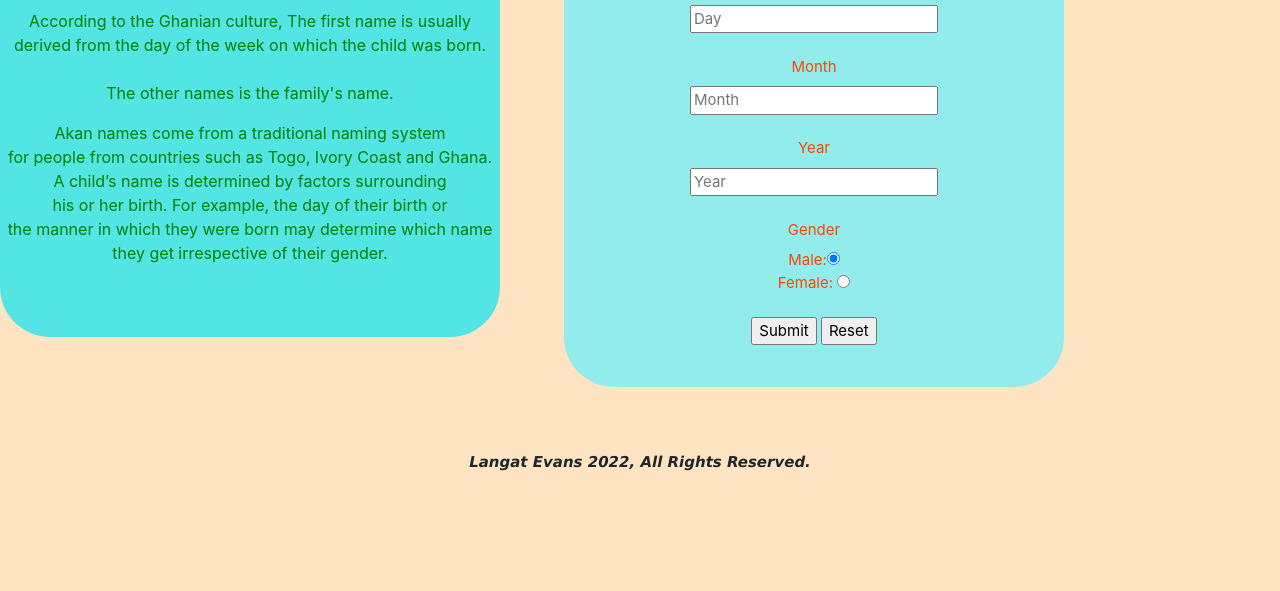
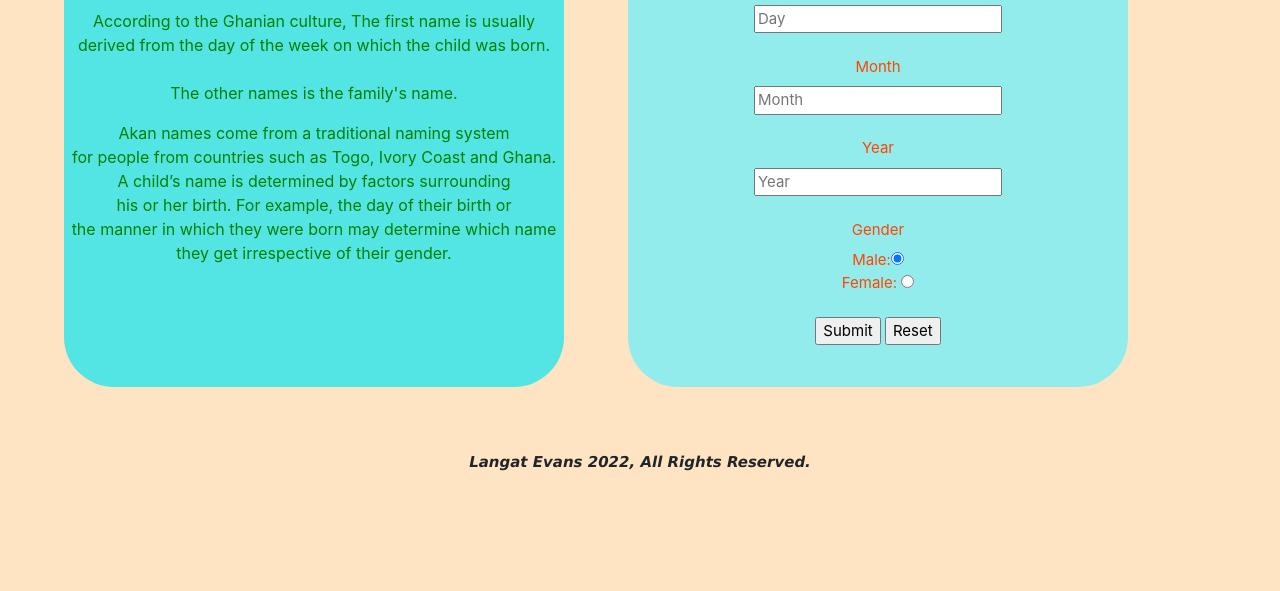
Before and after one commit to Langat20/Akan-Naming, a plain HTML site: page index.html in a window 1280 px wide. Shown: the part 209-800 px from the top of the page. Drawn offline with nearby package versions, Linux system fonts and the light colour scheme.

Commit message:
add more style

```diff
--- a/css/index.css
+++ b/css/index.css
@@ -4,13 +4,12 @@ body {
 
 .content {
     background-color: rgb(83, 228, 228);
-    height: 400px;
+    height: 450px;
     width: 500px;
-    /* margin: 70px 0px 30px 200px; */
     border-radius: 50px 50px 50px 50px;
     text-align: center;
     color: green;
-    /* margin-right: 10%; */
+    margin-left: 5%;
 }
 
 .text {
@@ -21,12 +20,10 @@ body {
     background-color: rgb(147, 236, 236);
     height: 450px;
     width: 500px;
-    /* margin: 70px 0px 30px 200px; */
     border-radius: 50px 50px 50px 50px;
     text-align: center;
     color: orangered;
     margin-left: 5%;
-    /* align-items: center; */
     font-size: 15px;
 }
 
```
